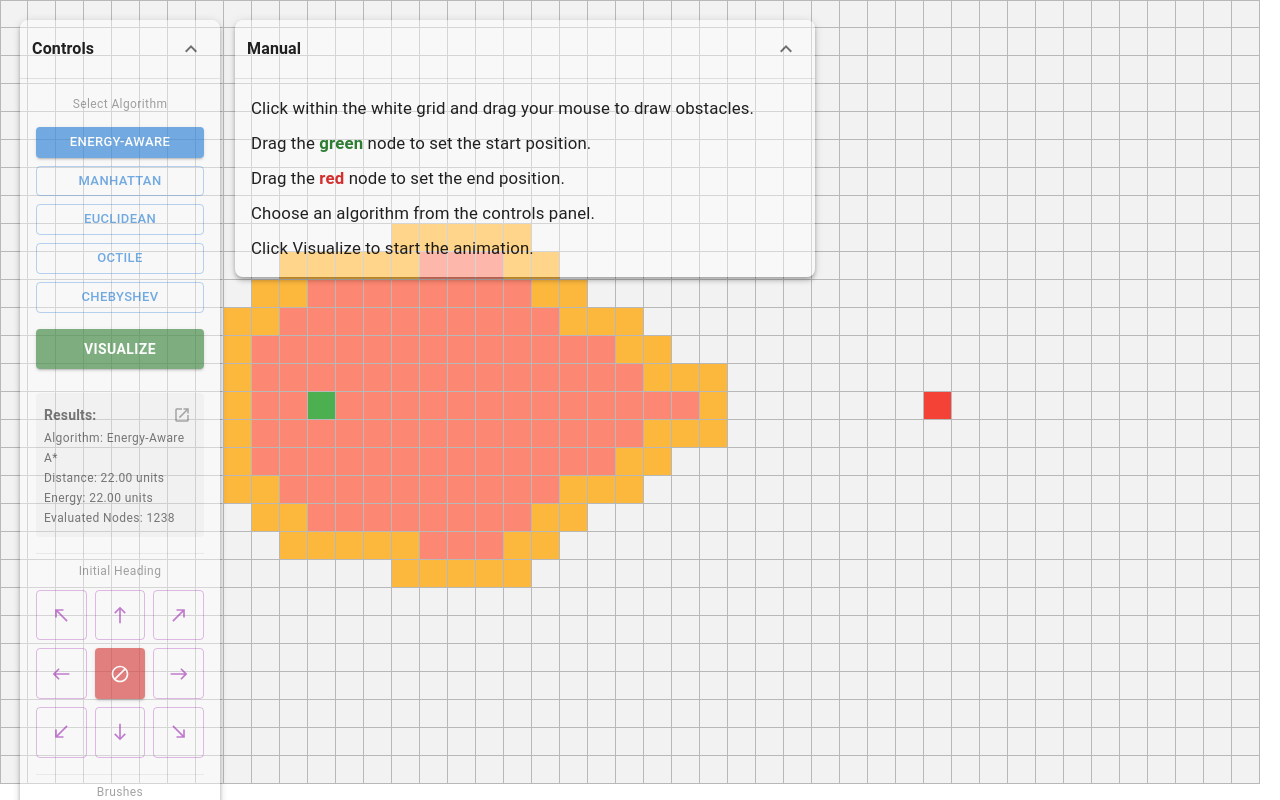
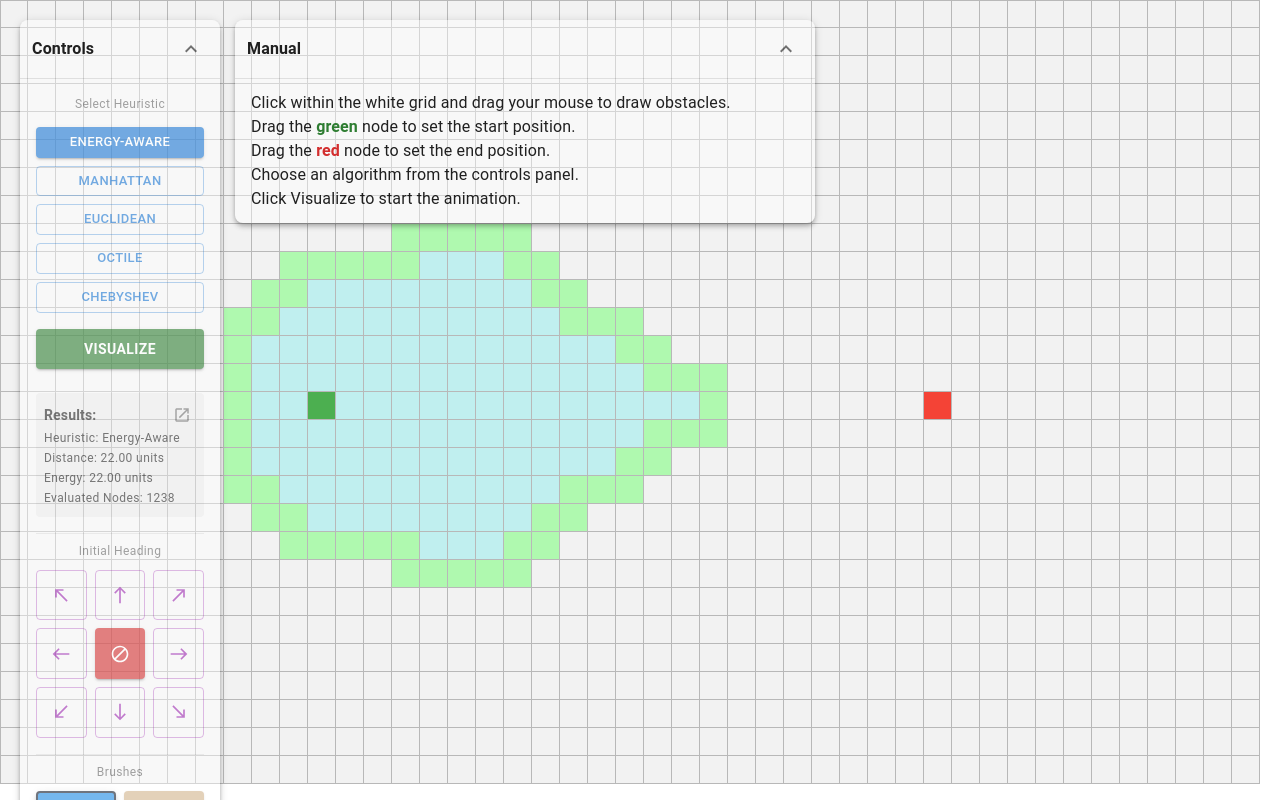
Before and after one commit to ruicchi/energy-aware-astar, a React (Vite) app: page / in a window 1280 px wide. Both pictures are taken after a click on the button "VISUALIZE". Built offline with nearby package versions, Linux system fonts and the light colour scheme.

Commit message:
chore: clean code

```diff
--- a/src/game/FloatingInstructions.tsx
+++ b/src/game/FloatingInstructions.tsx
@@ -103,8 +103,7 @@ export const FloatingInstructions = () => {
             gap: 1,
             maxHeight: "calc(100vh - 120px)",
             overflowY: "auto",
-            fontSize: "1.05rem",
-            lineHeight: 1.6,
+            lineHeight: 1.0,
             textAlign: "left",
           }}
         >
--- a/src/game/FloatingMenu.tsx
+++ b/src/game/FloatingMenu.tsx
@@ -192,7 +192,7 @@ export const FloatingMenu = () => {
                 color="textSecondary"
                 sx={{ mb: 0.5, display: "block" }}
               >
-                Select Algorithm
+                Select Heuristic
               </Typography>
 
               <Button
@@ -291,7 +291,7 @@ export const FloatingMenu = () => {
                       onPointerDown={(e) => e.stopPropagation()}
                       onClick={onToggleEnergySearch}
                     >
-                      {showEnergySearch ? "Hide Energy Search Map" : "Show Energy Search Map"}
+                      {showEnergySearch ? "Hide Search Map" : "Show Search Map"}
                     </Button>
                   )}
 
@@ -343,7 +343,7 @@ export const FloatingMenu = () => {
                     </Tooltip>
                   </Box>
                   <Typography variant="caption" display="block">
-                    Algorithm: {pathMetrics.algorithm}
+                    Heuristic: {pathMetrics.algorithm}
                   </Typography>
                   <Typography variant="caption" display="block">
                     Distance: {pathMetrics.distance.toFixed(2)} units
@@ -675,8 +675,8 @@ export const FloatingMenu = () => {
               borderBottom: "1px solid rgba(0,0,0,0.1)",
             }}
           >
-            <Typography variant="subtitle2" fontWeight="bold">
-              Result Calculation
+            <Typography variant="subtitle1" fontWeight="bold">
+              Calculation
             </Typography>
             <Tooltip title="Close">
               <IconButton
@@ -692,7 +692,7 @@ export const FloatingMenu = () => {
           <Box sx={{ p: 1.5, display: "flex", flexDirection: "column", gap: 1 }}>
             <Box>
               <Typography variant="caption" color="textSecondary" display="block">
-                Algorithm
+                Heuristic
               </Typography>
               <Typography variant="body2" fontWeight="bold">
                 {pathMetrics.algorithm}
--- a/src/game/SimulationProvider.tsx
+++ b/src/game/SimulationProvider.tsx
@@ -1,47 +1,47 @@
-import { useState, useRef, useCallback } from "react"
-import type { ReactNode } from "react"
-import { useViewport } from "../hooks/useViewport"
-import { useGridMouseClicks } from "../hooks/useGridMouseClicks"
-import { usePathAnimation } from "../hooks/usePathAnimation"
-import { useRobotWalk } from "../hooks/useRobotWalk"
-import { findPath } from "../algorithms/astar"
-import type { Scenario, Heading, AlgorithmType, EnergyBreakdown } from "../shared/types"
-import { VEHICLE_CONFIG, ENERGY_CONFIG, TERRAIN_CONFIG } from "../config/simulationConfig"
-import { SimulationContext } from "./SimulationContext"
+import { useState, useRef, useCallback } from "react";
+import type { ReactNode } from "react";
+import { useViewport } from "../hooks/useViewport";
+import { useGridMouseClicks } from "../hooks/useGridMouseClicks";
+import { usePathAnimation } from "../hooks/usePathAnimation";
+import { useRobotWalk } from "../hooks/useRobotWalk";
+import { findPath } from "../algorithms/astar";
+import type { Scenario, Heading, AlgorithmType, EnergyBreakdown } from "../shared/types";
+import { VEHICLE_CONFIG, ENERGY_CONFIG, TERRAIN_CONFIG } from "../config/simulationConfig";
+import { SimulationContext } from "./SimulationContext";
 
 interface SimulationProviderProps {
-  children: ReactNode
+  children: ReactNode;
 }
 
 export const SimulationProvider = ({ children }: SimulationProviderProps) => {
-  const viewport = useViewport()
-  const cellSize = viewport.width < 600 ? 20 : 28
-  const cols = Math.floor(viewport.width / cellSize)
-  const rows = Math.floor(viewport.height / cellSize)
+  const viewport = useViewport();
+  const cellSize = viewport.width < 600 ? 20 : 28;
+  const cols = Math.floor(viewport.width / cellSize);
+  const rows = Math.floor(viewport.height / cellSize);
 
-  const defaultRobotCol = Math.floor(cols / 4)
-  const defaultDestCol = Math.floor((cols / 4) * 3)
-  const defaultRow = Math.floor(rows / 2)
+  const defaultRobotCol = Math.floor(cols / 4);
+  const defaultDestCol = Math.floor((cols / 4) * 3);
+  const defaultRow = Math.floor(rows / 2);
 
-  const [elevationBrushValue, setElevationBrushValue] = useState<number>(5)
-  const [selectedAlgo, setSelectedAlgo] = useState<AlgorithmType>("energyAware")
-  const [showGradients, setShowGradients] = useState<boolean>(false)
-  const [robotHeading, setRobotHeading] = useState<Heading>(VEHICLE_CONFIG.defaultHeading)
+  const [elevationBrushValue, setElevationBrushValue] = useState<number>(5);
+  const [selectedAlgo, setSelectedAlgo] = useState<AlgorithmType>("energyAware");
+  const [showGradients, setShowGradients] = useState<boolean>(false);
+  const [robotHeading, setRobotHeading] = useState<Heading>(VEHICLE_CONFIG.defaultHeading);
   const [pathMetrics, setPathMetrics] = useState<{
-    algorithm: string
-    distance: number
-    energy: number
-    energyBreakdown: EnergyBreakdown
-  } | null>(null)
+    algorithm: string;
+    distance: number;
+    energy: number;
+    energyBreakdown: EnergyBreakdown;
+  } | null>(null);
 
-  const currentRunId = useRef<number>(0)
+  const currentRunId = useRef<number>(0);
 
   const handleSelectAlgo = useCallback((algo: AlgorithmType) => {
-    setSelectedAlgo(algo)
+    setSelectedAlgo(algo);
     if (algo !== "energyAware") {
-      setRobotHeading("NONE")
+      setRobotHeading("NONE");
     }
-  }, [])
+  }, []);
 
   const {
     wallNode,
@@ -59,7 +59,7 @@ export const SimulationProvider = ({ children }: SimulationProviderProps) => {
     `${defaultRow}-${defaultRobotCol}`,
     `${defaultRow}-${defaultDestCol}`,
     elevationBrushValue,
-  )
+  );
 
   const {
     isManhattanFinished,
@@ -76,7 +76,7 @@ export const SimulationProvider = ({ children }: SimulationProviderProps) => {
     clearAnimations,
     animateResult,
     addTimeout,
-  } = usePathAnimation()
+  } = usePathAnimation();
 
   const {
     currentPath,
@@ -87,21 +87,21 @@ export const SimulationProvider = ({ children }: SimulationProviderProps) => {
     walkFailure,
     handleWalkPath,
     clearWalkState,
-  } = useRobotWalk(robotHeading, setRobotHeading, addTimeout)
+  } = useRobotWalk(robotHeading, setRobotHeading, addTimeout);
 
-  const isLocked = isAnimating || isWalking
+  const isLocked = isAnimating || isWalking;
 
   const toggleGradients = useCallback(() => {
-    setShowGradients((prev) => !prev)
-  }, [])
+    setShowGradients((prev) => !prev);
+  }, []);
 
   const toggleManhattanSearch = useCallback(() => {
-    setShowManhattanSearch((prev) => !prev)
-  }, [setShowManhattanSearch])
+    setShowManhattanSearch((prev) => !prev);
+  }, [setShowManhattanSearch]);
 
   const toggleEnergySearch = useCallback(() => {
-    setShowEnergySearch((prev) => !prev)
-  }, [setShowEnergySearch])
+    setShowEnergySearch((prev) => !prev);
+  }, [setShowEnergySearch]);
 
   const getScenario = useCallback((): Scenario => {
     return {
@@ -118,64 +118,87 @@ export const SimulationProvider = ({ children }: SimulationProviderProps) => {
       initialHeading: robotHeading,
       showGradients,
       robotPhysics: VEHICLE_CONFIG,
-    }
-  }, [rows, cols, robotNode, destinationNode, wallNode, terrainFactors, elevations, robotHeading, showGradients])
+    };
+  }, [
+    rows,
+    cols,
+    robotNode,
+    destinationNode,
+    wallNode,
+    terrainFactors,
+    elevations,
+    robotHeading,
+    showGradients,
+  ]);
 
-  const visualize = useCallback((algoToRun?: AlgorithmType) => {
-    const algo = algoToRun ?? selectedAlgo
-    clearAnimations(clearWalkState)
+  const visualize = useCallback(
+    (algoToRun?: AlgorithmType) => {
+      const algo = algoToRun ?? selectedAlgo;
+      clearAnimations(clearWalkState);
 
-    const scenario = getScenario()
+      const scenario = getScenario();
 
-    const algoConfigs: Record<AlgorithmType, { name: string, theme: "manhattan" | "energy" }> = {
-      energyAware: { name: "Energy-Aware A*", theme: "energy" },
-      manhattan: { name: "A* Manhattan", theme: "manhattan" },
-      euclidean: { name: "A* Euclidean", theme: "energy" },
-      octile: { name: "A* Octile", theme: "energy" },
-      chebyshev: { name: "A* Chebyshev", theme: "energy" },
-    }
+      const algoConfigs: Record<AlgorithmType, { name: string; theme: "manhattan" | "energy" }> = {
+        energyAware: { name: "Energy-Aware", theme: "energy" },
+        manhattan: { name: "Manhattan", theme: "manhattan" },
+        euclidean: { name: "Euclidean", theme: "energy" },
+        octile: { name: "Octile", theme: "energy" },
+        chebyshev: { name: "Chebyshev", theme: "energy" },
+      };
 
-    const config = algoConfigs[algo]
-    const algoName = config.name
-    const theme = config.theme
-    const result = findPath(scenario, { algorithm: algo })
+      const config = algoConfigs[algo];
+      const algoName = config.name;
+      const theme = config.theme;
+      const result = findPath(scenario, { algorithm: algo });
 
       const { visitedNodesInOrder, shortestPath, totalEnergy, totalDistance, energyBreakdown } =
-      result
+        result;
 
       setPathMetrics({
         algorithm: algoName,
         distance: totalDistance,
         energy: totalEnergy,
         energyBreakdown,
-    })
+      });
 
-    currentRunId.current += 1
-    const runId = currentRunId.current
+      currentRunId.current += 1;
+      const runId = currentRunId.current;
 
-    setCurrentPath(shortestPath.length > 0 ? shortestPath : null)
+      setCurrentPath(shortestPath.length > 0 ? shortestPath : null);
 
-    const duration = animateResult(visitedNodesInOrder, shortestPath, theme)
+      const duration = animateResult(visitedNodesInOrder, shortestPath, theme);
 
       const finishTimeout = setTimeout(() => {
-      if (runId !== currentRunId.current) return
-      if (theme === "manhattan") setIsManhattanFinished(true)
-      else setIsEnergyFinished(true)
-    }, duration)
-    addTimeout(finishTimeout as unknown as number)
-  }, [selectedAlgo, clearAnimations, clearWalkState, getScenario, setCurrentPath, animateResult, setIsManhattanFinished, setIsEnergyFinished, addTimeout])
+        if (runId !== currentRunId.current) return;
+        if (theme === "manhattan") setIsManhattanFinished(true);
+        else setIsEnergyFinished(true);
+      }, duration);
+      addTimeout(finishTimeout as unknown as number);
+    },
+    [
+      selectedAlgo,
+      clearAnimations,
+      clearWalkState,
+      getScenario,
+      setCurrentPath,
+      animateResult,
+      setIsManhattanFinished,
+      setIsEnergyFinished,
+      addTimeout,
+    ],
+  );
 
   const walkPath = useCallback(() => {
-    const scenario = getScenario()
-    handleWalkPath(scenario)
-  }, [getScenario, handleWalkPath])
+    const scenario = getScenario();
+    handleWalkPath(scenario);
+  }, [getScenario, handleWalkPath]);
 
   const resetSimulation = useCallback(() => {
-    clearWalls()
-    clearAnimations(clearWalkState)
-    setPathMetrics(null)
-    setCurrentPath(null)
-  }, [clearWalls, clearAnimations, clearWalkState, setCurrentPath])
+    clearWalls();
+    clearAnimations(clearWalkState);
+    setPathMetrics(null);
+    setCurrentPath(null);
+  }, [clearWalls, clearAnimations, clearWalkState, setCurrentPath]);
 
   return (
     <SimulationContext.Provider
@@ -230,5 +253,5 @@ export const SimulationProvider = ({ children }: SimulationProviderProps) => {
     >
       {children}
     </SimulationContext.Provider>
-  )
-}
+  );
+};
--- a/src/index.css
+++ b/src/index.css
@@ -7,7 +7,7 @@ body,
 /* Base style for the overlays */
 [data-manhattan]::after,
 [data-energy]::after {
-  content: '';
+  content: "";
   position: absolute;
   top: 0;
   left: 0;
@@ -17,22 +17,22 @@ body,
   pointer-events: none;
 }
 
-/* Manhattan Search Styles (Flat) */
+/* Manhattan Search Styles */
 [data-manhattan="open"]::after {
-  background-color: rgba(0, 217, 159, 0.75);
+  background-color: rgba(152, 251, 152, 0.75);
 }
 
 [data-manhattan="closed"]::after {
-  background-color: rgba(119, 181, 192, 0.75);
+  background-color: rgba(175, 238, 238, 0.75);
 }
 
-/* Energy-Aware Specific Styles (Flat) */
+/* Energy-Aware Specific Styles */
 [data-energy="open"]::after {
-  background-color: rgba(255, 165, 0, 0.75);
+  background-color: rgba(152, 251, 152, 0.75);
 }
 
 [data-energy="closed"]::after {
-  background-color: rgba(255, 99, 71, 0.75);
+  background-color: rgba(175, 238, 238, 0.75);
 }
 
 /* Hide overlays on robot, destination, and wall cells */
```
Lines whose indentation alone changed are shown as unchanged.
